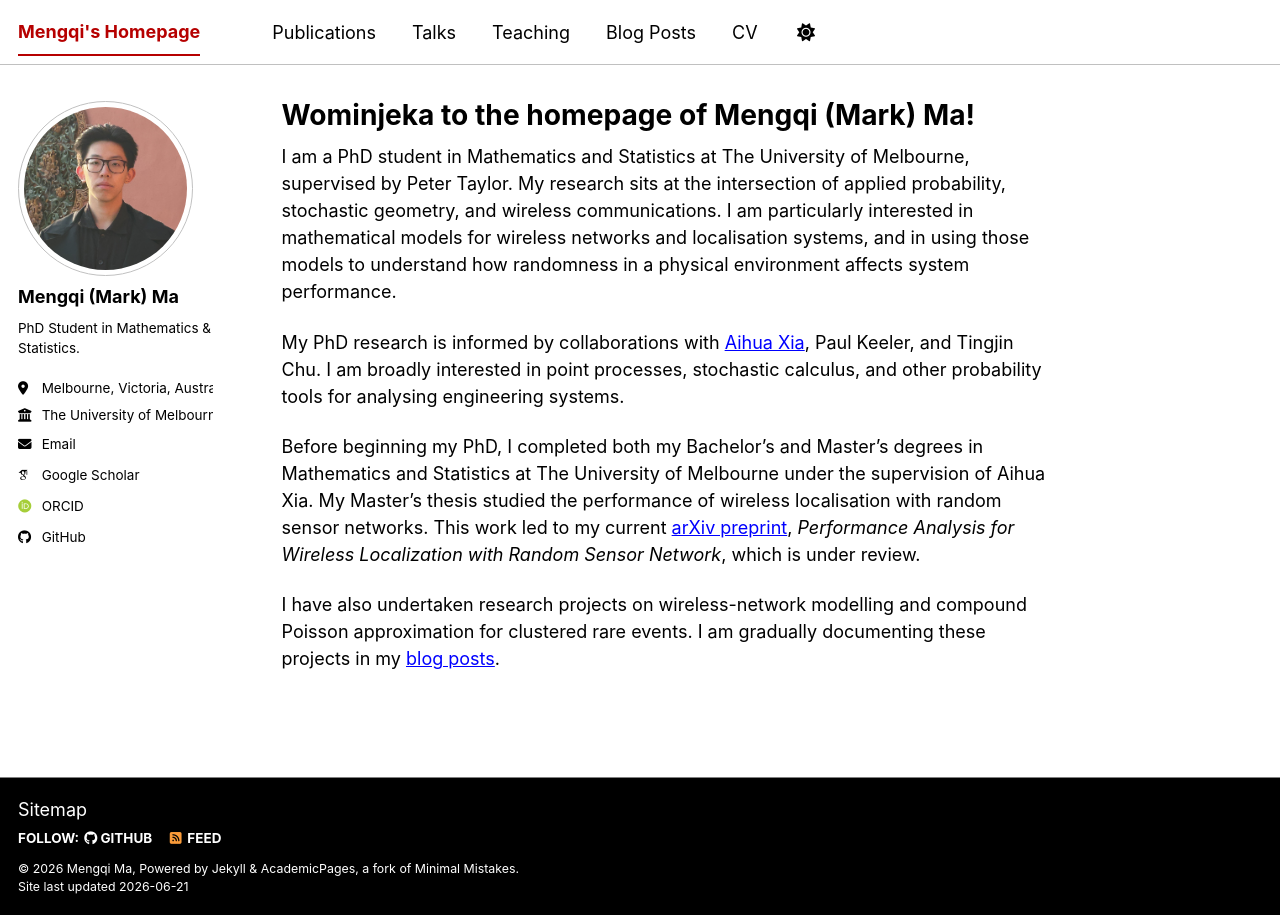
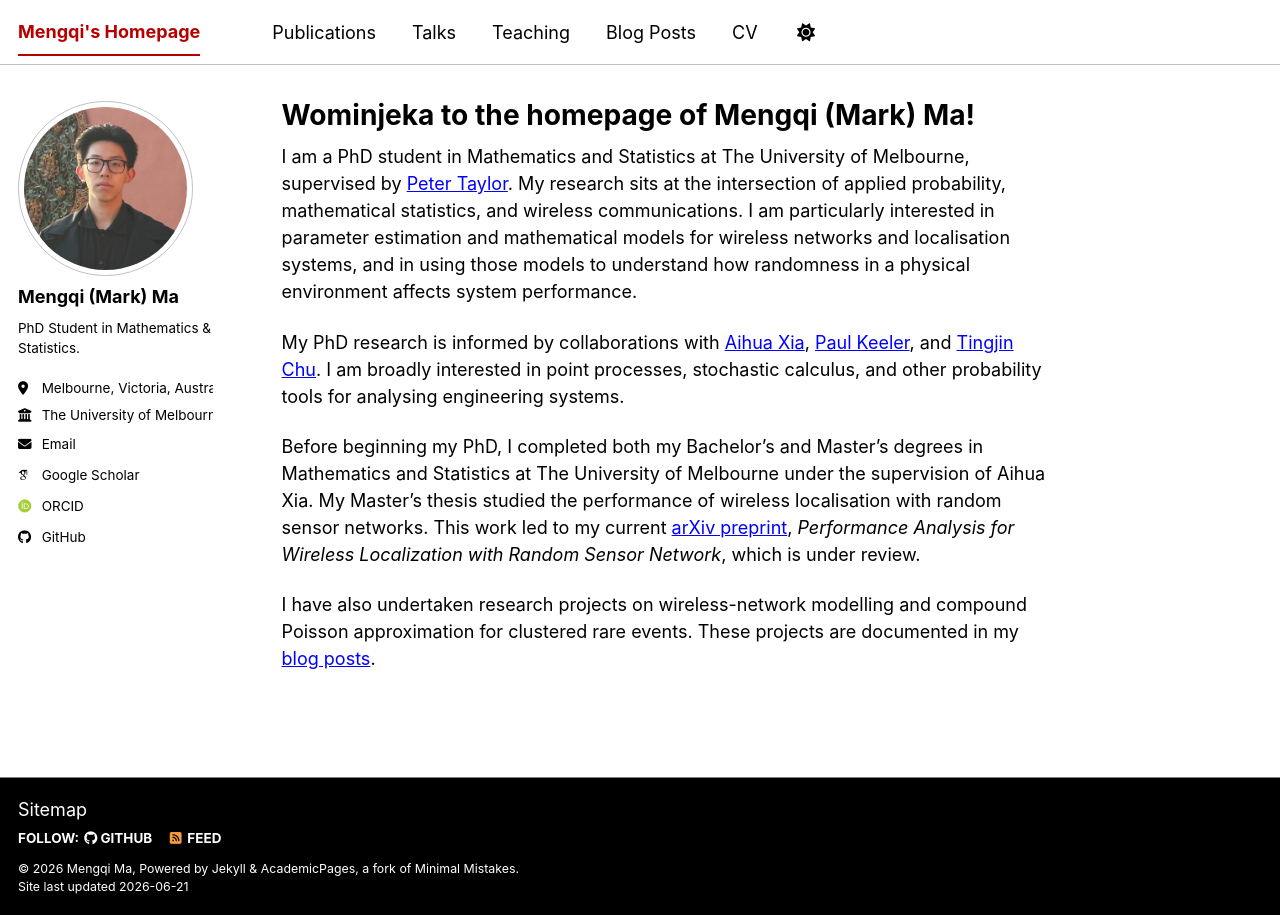
Before and after one commit to Mengqi-MA/Mengqi-MA.github.io, a Jekyll site: the page built from _pages/about.md, in a window 1280 px wide. Built offline with Jekyll 4.4.1, drawn with Linux system fonts in a browser that asks for light colours; some web fonts are replaced; a script bundle is joined from its source files by our own code; library files that are not in the unit come from our copies.

Commit message:
Refine homepage research profile

```diff
--- a/_pages/about.md
+++ b/_pages/about.md
@@ -7,10 +7,10 @@ redirect_from:
   - /about.html
 ---
 
-I am a PhD student in Mathematics and Statistics at The University of Melbourne, supervised by Peter Taylor. My research sits at the intersection of applied probability, stochastic geometry, and wireless communications. I am particularly interested in mathematical models for wireless networks and localisation systems, and in using those models to understand how randomness in a physical environment affects system performance.
+I am a PhD student in Mathematics and Statistics at The University of Melbourne, supervised by [Peter Taylor](https://findanexpert.unimelb.edu.au/searchresults?query=Peter%20Taylor). My research sits at the intersection of applied probability, mathematical statistics, and wireless communications. I am particularly interested in parameter estimation and mathematical models for wireless networks and localisation systems, and in using those models to understand how randomness in a physical environment affects system performance.
 
-My PhD research is informed by collaborations with [Aihua Xia](https://findanexpert.unimelb.edu.au/profile/15452-aihua-xia), Paul Keeler, and Tingjin Chu. I am broadly interested in point processes, stochastic calculus, and other probability tools for analysing engineering systems.
+My PhD research is informed by collaborations with [Aihua Xia](https://findanexpert.unimelb.edu.au/profile/15452-aihua-xia), [Paul Keeler](https://hpaulkeeler.com/), and [Tingjin Chu](https://findanexpert.unimelb.edu.au/searchresults?query=Tingjin%20Chu). I am broadly interested in point processes, stochastic calculus, and other probability tools for analysing engineering systems.
 
 Before beginning my PhD, I completed both my Bachelor's and Master's degrees in Mathematics and Statistics at The University of Melbourne under the supervision of Aihua Xia. My Master's thesis studied the performance of wireless localisation with random sensor networks. This work led to my current [arXiv preprint](https://arxiv.org/abs/2601.06396), *Performance Analysis for Wireless Localization with Random Sensor Network*, which is under review.
 
-I have also undertaken research projects on wireless-network modelling and compound Poisson approximation for clustered rare events. I am gradually documenting these projects in my [blog posts](/year-archive/).
+I have also undertaken research projects on wireless-network modelling and compound Poisson approximation for clustered rare events. These projects are documented in my [blog posts](/year-archive/).
```
